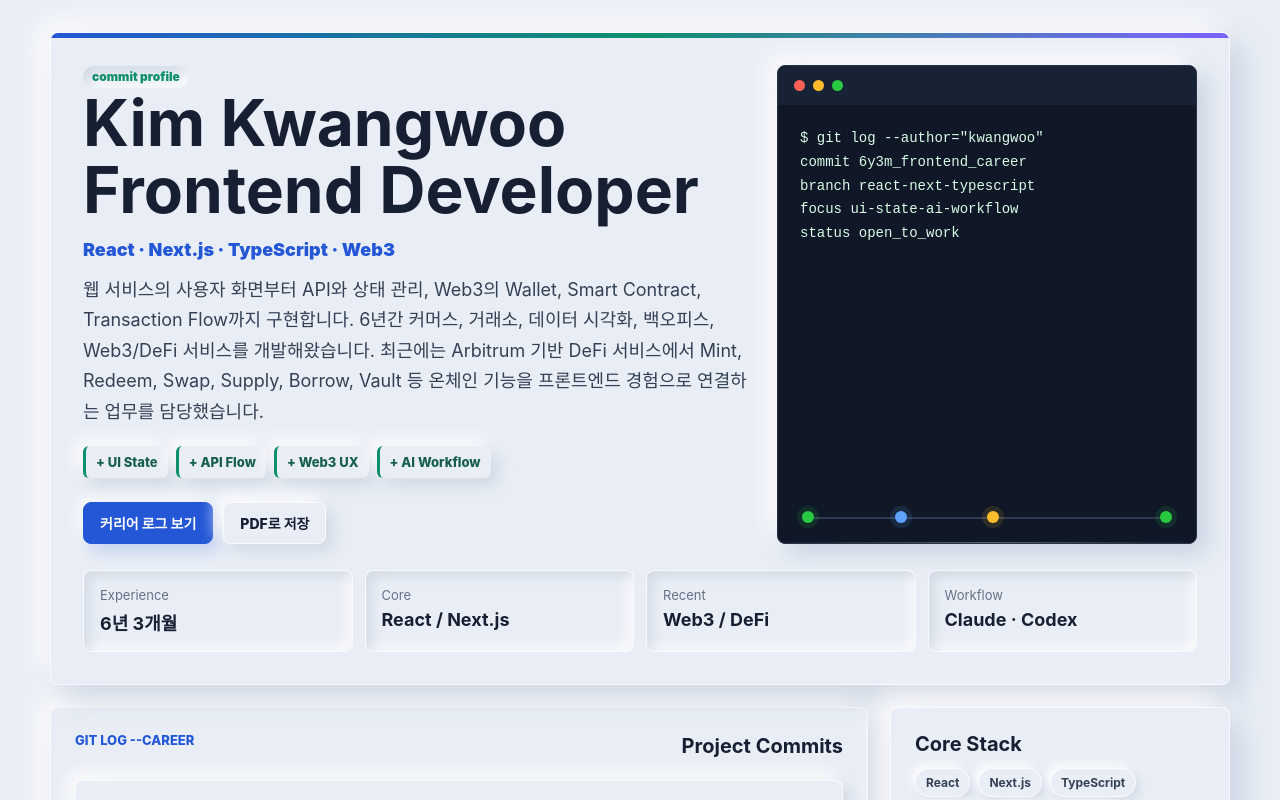
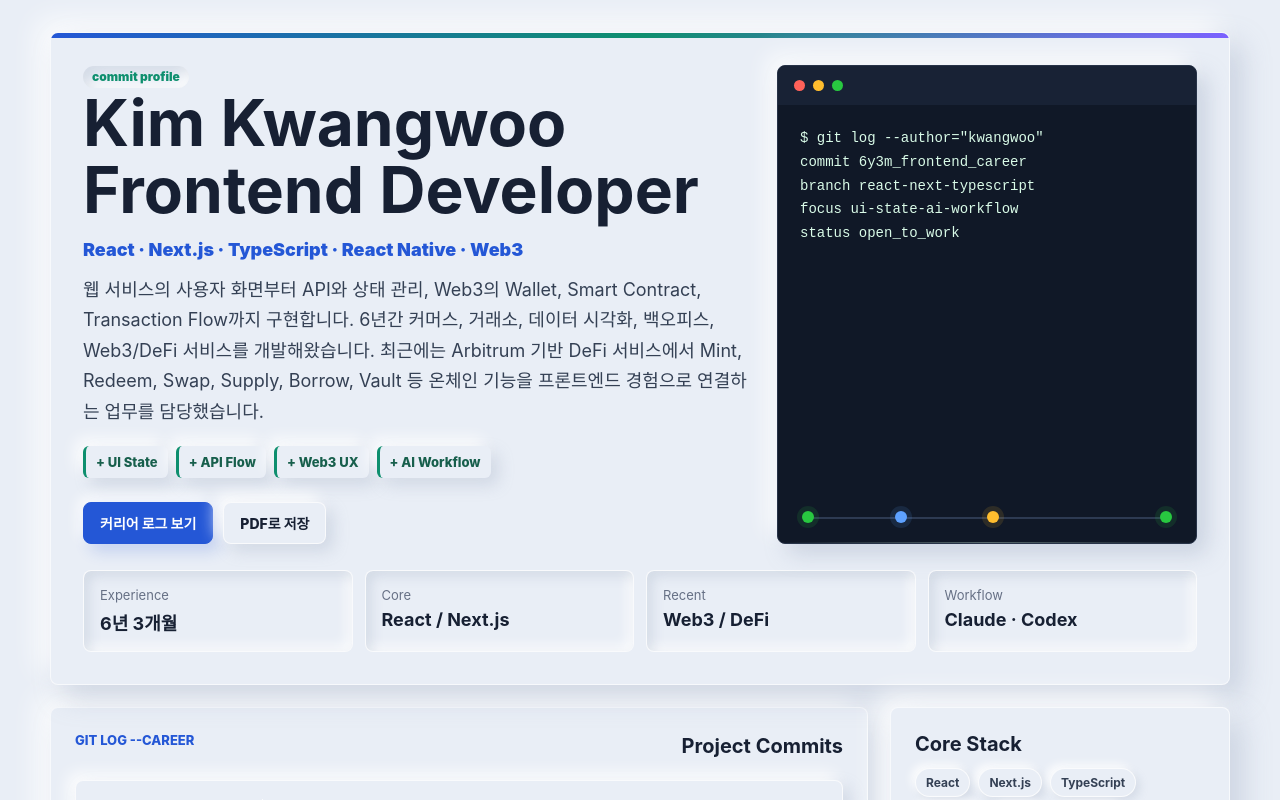
Before and after one commit to dblekw87/career-log-portfolio, a React (Vite) app: page / in a window 1280 px wide. Shown: the top 800 px of the page. Built offline with nearby package versions, Linux system fonts and the light colour scheme.

Commit message:
Add React Native to hero stack

```diff
--- a/src/App.tsx
+++ b/src/App.tsx
@@ -99,7 +99,7 @@ function Hero() {
             <span>Frontend Developer</span>
           </h1>
           <p className="headline-copy">
-            React · Next.js · TypeScript · Web3
+            React · Next.js · TypeScript · React Native · Web3
           </p>
           <p className="intro">
             웹 서비스의 사용자 화면부터 API와 상태 관리, Web3의 Wallet, Smart Contract, Transaction Flow까지 구현합니다.
```
